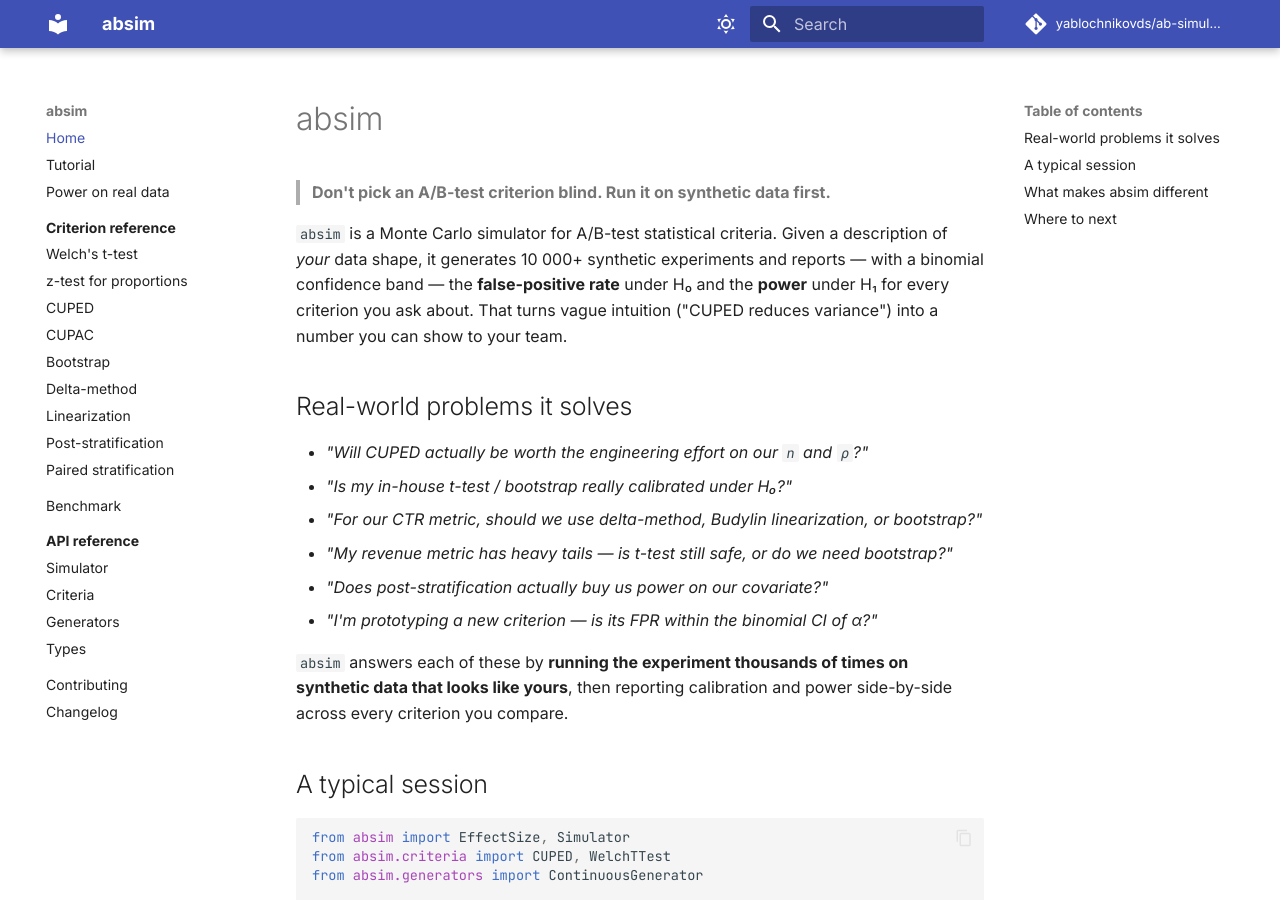
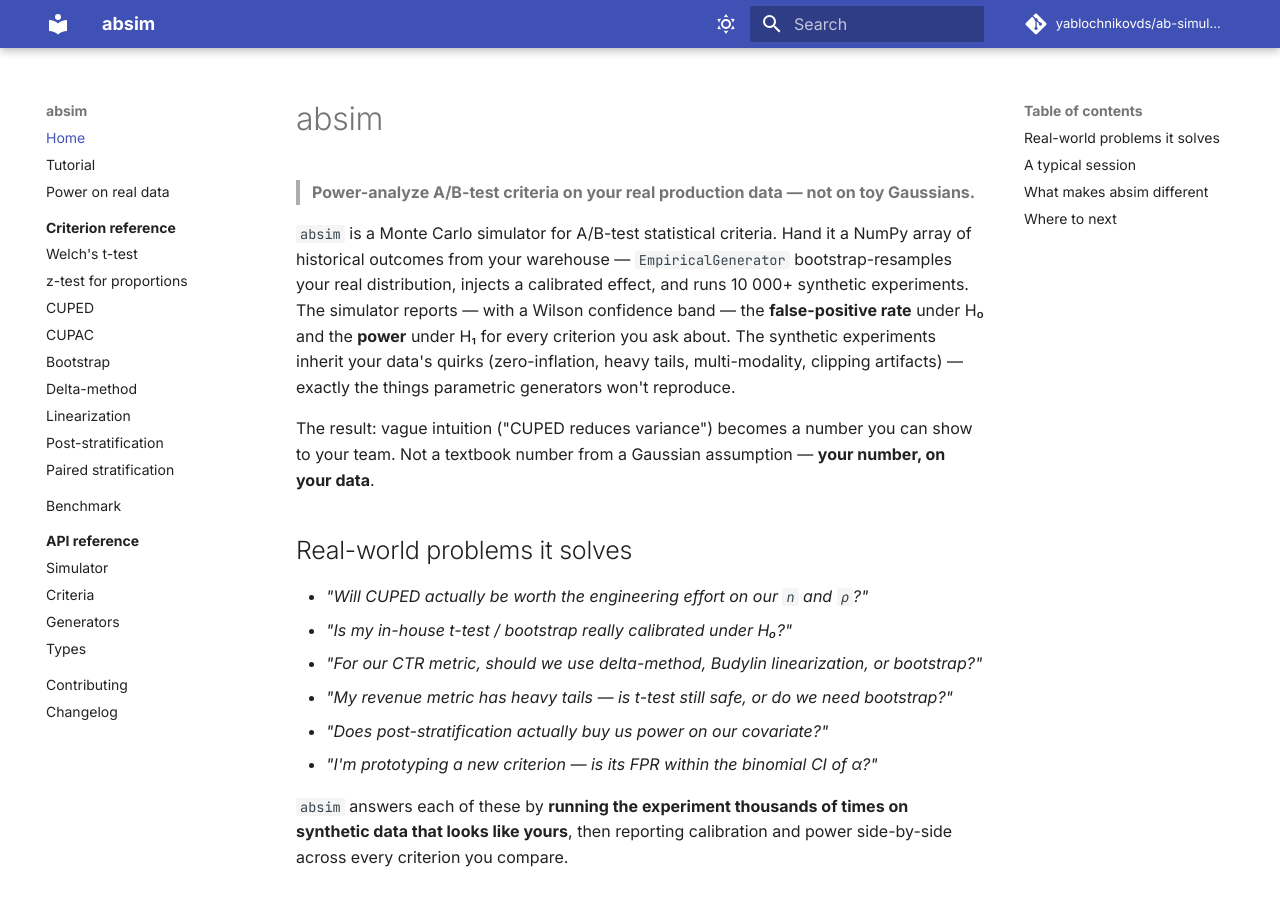
Before and after one commit to yablochnikovds/ab-simulator, an MkDocs documentation site: the page built from docs/index.md, in a window 1280 px wide and 900 px high. Built offline with MkDocs 1.6.1 and Material for MkDocs 9.7.7, drawn with Linux system fonts in a browser that asks for light colours; comment, search, counter and statistics services are not loaded; some of the changed text lies outside the part shown.

Commit message:
docs: pivot README and index around real-data workflow

```diff
--- a/docs/index.md
+++ b/docs/index.md
@@ -1,13 +1,20 @@
 # absim
 
-> **Don't pick an A/B-test criterion blind. Run it on synthetic data first.**
+> **Power-analyze A/B-test criteria on your real production data — not on toy Gaussians.**
 
-`absim` is a Monte Carlo simulator for A/B-test statistical criteria. Given a
-description of *your* data shape, it generates 10 000+ synthetic experiments
-and reports — with a binomial confidence band — the **false-positive rate**
-under H₀ and the **power** under H₁ for every criterion you ask about. That
-turns vague intuition ("CUPED reduces variance") into a number you can show
-to your team.
+`absim` is a Monte Carlo simulator for A/B-test statistical criteria. Hand
+it a NumPy array of historical outcomes from your warehouse —
+`EmpiricalGenerator` bootstrap-resamples your real distribution, injects a
+calibrated effect, and runs 10 000+ synthetic experiments. The simulator
+reports — with a Wilson confidence band — the **false-positive rate** under
+H₀ and the **power** under H₁ for every criterion you ask about. The
+synthetic experiments inherit your data's quirks (zero-inflation, heavy
+tails, multi-modality, clipping artifacts) — exactly the things parametric
+generators won't reproduce.
+
+The result: vague intuition ("CUPED reduces variance") becomes a number you
+can show to your team. Not a textbook number from a Gaussian assumption —
+**your number, on your data**.
 
 ## Real-world problems it solves
 
@@ -72,6 +79,9 @@ sweep effect sizes, or write artifacts to parquet.
 
 ## Where to next
 
+- **[Power on real data](real_data.md)** — feed `EmpiricalGenerator` your
+  warehouse pull and run a calibration audit + power analysis on the actual
+  distribution.
 - **[Tutorial](tutorial.md)** — synthesising data, running the simulator,
   reading the report.
 - **[Criterion reference](criteria/index.md)** — the math behind each
```
Also changed, not shown: ARCHITECTURE.md (+11 -4 lines), CHANGELOG.md (+17 -1 lines), README.md (+85 -35 lines), src/absim/__init__.py (+14 -3 lines).
